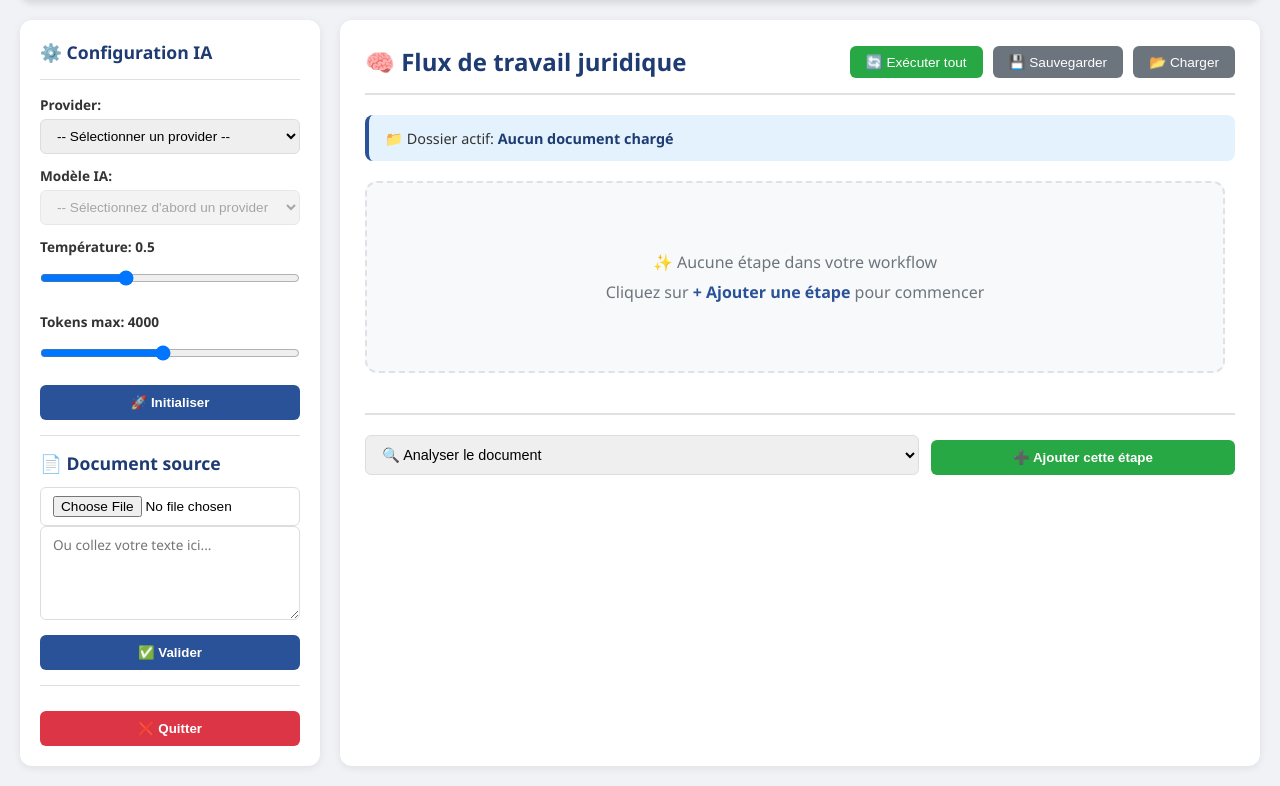
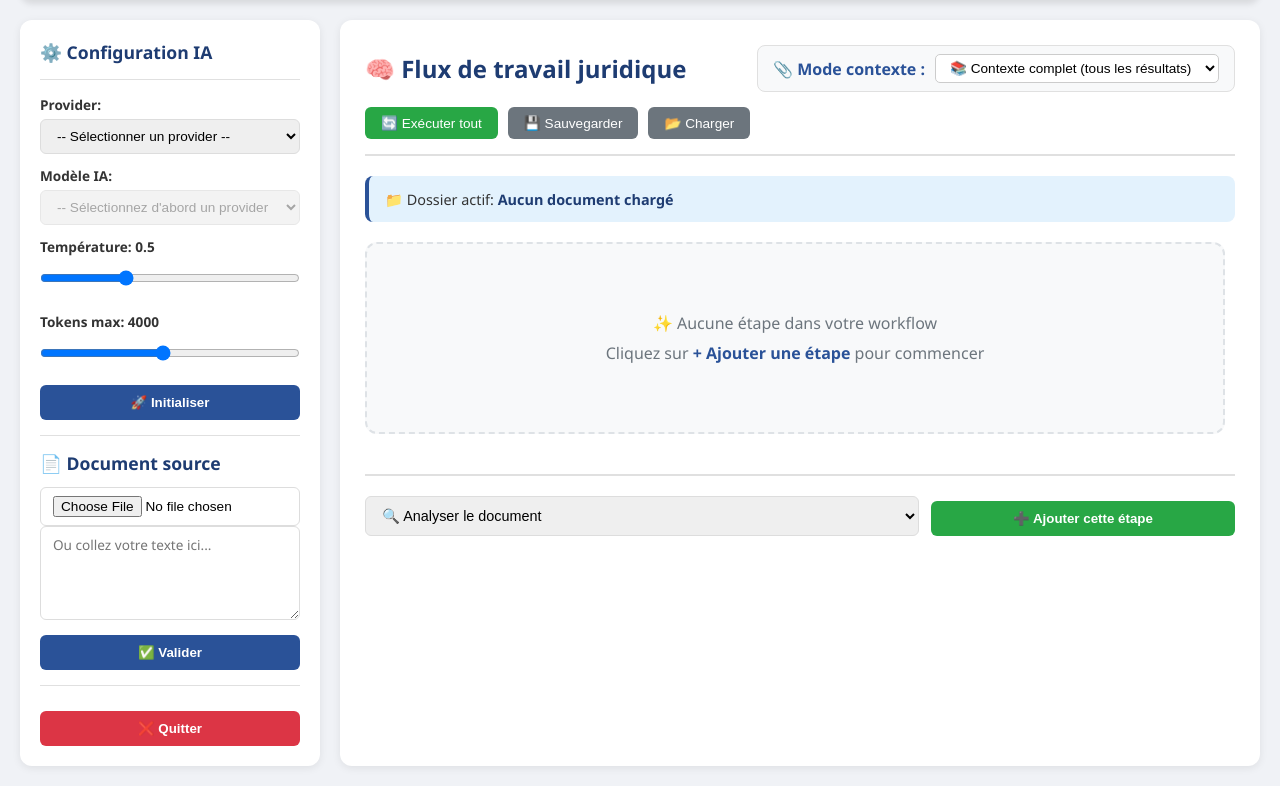
Before and after one commit to DanielOmola/assistant-juridique, a Flask app: page / in a window 1280 px wide. Shown: the part 127-913 px from the top of the page. Run offline with Flask 3, Linux system fonts and the light colour scheme; data comes from the database, SQL or seed files in the repository; data that the repository does not hold is empty; parts of the project's set-up code (start-up, migrations or seed data) failed here and were passed over.

Commit message:
feat: chose between full context and last result

```diff
--- a/static/app.js
+++ b/static/app.js
@@ -214,35 +214,35 @@ async function runStep(stepIndex) {
     const step = workflow.steps[stepIndex];
     const stepDef = stepTypes[step.type];
 
-    // Mettre à jour le statut
     step.status = 'running';
     step.error = null;
     renderWorkflow();
 
     try {
-        // Récupérer le contexte (résultat de l'étape précédente si nécessaire)
+        // Utiliser la nouvelle fonction avec mode
         const context = getContextForStep(stepIndex);
 
-        // Préparer les données pour l'API
+        let finalText = workflow.document;
+        if (context) {
+            finalText = `${context.result}\n\n[DOCUMENT SOURCE]\n${workflow.document}`;
+        }
+
         const apiData = {
-            text: workflow.document,
+            text: finalText,
             config: step.config,
             context: context,
             step_type: step.type
         };
 
-        // Appel API spécifique à l'étape
         const endpointType = step.type === 'analyse' ? 'analyser' : step.type;
         const result = await callWorkflowStep(endpointType, apiData);
-        // const result = await stepDef.execute(step, context);
+
         step.status = 'success';
         step.result = result;
         stepResults[step.id] = result;
 
-        // Si c'est une étape qui génère un document, proposer de l'utiliser pour la suite
-        if (step.type === 'analyse' || step.type === 'conclusions' || step.type === 'recherche') {
-            showNotification(`✅ ${step.name} terminé. Vous pouvez l'utiliser comme contexte pour les étapes suivantes.`);
-        }
+        const mode = document.getElementById('contextMode')?.value === 'full' ? 'complet' : 'dernier résultat';
+        showNotification(`✅ ${step.name} terminé (mode: ${mode})`);
 
     } catch (error) {
         step.status = 'error';
@@ -263,19 +263,45 @@ async function executeAllSteps() {
     showNotification('✅ Workflow complété !');
 }
 
-// Obtenir le contexte pour une étape (résultat de l'étape précédente)
+// Obtenir le contexte selon le mode choisi
 function getContextForStep(stepIndex) {
     if (stepIndex === 0) return null;
 
-    const previousStep = workflow.steps[stepIndex - 1];
-    if (previousStep && previousStep.result) {
+    const contextMode = document.getElementById('contextMode')?.value || 'full';
+    const previousSteps = workflow.steps.slice(0, stepIndex);
+    const successfulResults = previousSteps.filter(step => step.result);
+
+    if (successfulResults.length === 0) return null;
+
+    if (contextMode === 'last') {
+        // Mode : seulement le dernier résultat
+        const lastStep = successfulResults[successfulResults.length - 1];
         return {
-            type: previousStep.type,
-            result: previousStep.result
+            type: 'last_only',
+            result: `[RÉSULTAT PRÉCÉDENT - ${lastStep.name}]\n${lastStep.result}`,
+            steps: [lastStep]
+        };
+    } else {
+        // Mode : historique complet
+        let contextHistory = "=== HISTORIQUE COMPLET DU WORKFLOW ===\n\n";
+
+        successfulResults.forEach((step, idx) => {
+            contextHistory += `--- Étape ${idx + 1}: ${step.name} ---\n`;
+            contextHistory += `${step.result}\n\n`;
+        });
+
+        contextHistory += "=== INSTRUCTIONS ===\n";
+        contextHistory += "Utilisez l'historique ci-dessus pour répondre.\n";
+
+        return {
+            type: 'full_history',
+            result: contextHistory,
+            steps: successfulResults
         };
     }
-    return null;
 }
+
+
 async function callWorkflowStep(stepType, data) {
     let finalText = data.text;
 
@@ -714,3 +740,9 @@ async function loadModelsForProviderSelect() {
         modelSelect.innerHTML = '<option value="">Erreur de chargement</option>';
     }
 }
+
+// Ajoutez ceci au début, près de workflow
+let workflowHistory = {
+    steps: [],           // Historique de toutes les étapes exécutées
+    currentContext: null // Contexte cumulé
+};
--- a/static/style.css
+++ b/static/style.css
@@ -691,3 +691,39 @@
     .mb-2 {
         margin-bottom: 8px;
     }
+
+
+.context-mode-selector {
+    display: flex;
+    align-items: center;
+    gap: 10px;
+    background: #f8f9fa;
+    padding: 8px 15px;
+    border-radius: 8px;
+    border: 1px solid #e0e0e0;
+}
+
+.context-mode-selector label {
+    font-weight: 600;
+    color: #2a5298;
+    margin: 0;
+}
+
+.context-mode-selector select {
+    padding: 5px 10px;
+    border-radius: 5px;
+    border: 1px solid #ccc;
+    background: white;
+    cursor: pointer;
+    font-size: 0.85rem;
+}
+
+@media (max-width: 1024px) {
+    .workflow-header {
+        flex-direction: column;
+        align-items: stretch;
+    }
+    .context-mode-selector {
+        justify-content: space-between;
+    }
+}
--- a/templates/index.html
+++ b/templates/index.html
@@ -55,6 +55,16 @@
                 <div class="workflow-container">
                     <div class="workflow-header">
                         <h2>🧠 Flux de travail juridique</h2>
+
+                            <!-- NOUVEAU SÉLECTEUR DE CONTEXTE -->
+    <div class="context-mode-selector">
+        <label>📎 Mode contexte :</label>
+        <select id="contextMode">
+            <option value="full">📚 Contexte complet (tous les résultats)</option>
+            <option value="last">📌 Dernier résultat uniquement</option>
+        </select>
+    </div>
+
                         <div class="workflow-actions">
                             <button id="executeAllBtn" class="success">🔄 Exécuter tout</button>
                             <button id="saveWorkflowBtn">💾 Sauvegarder</button>
```
